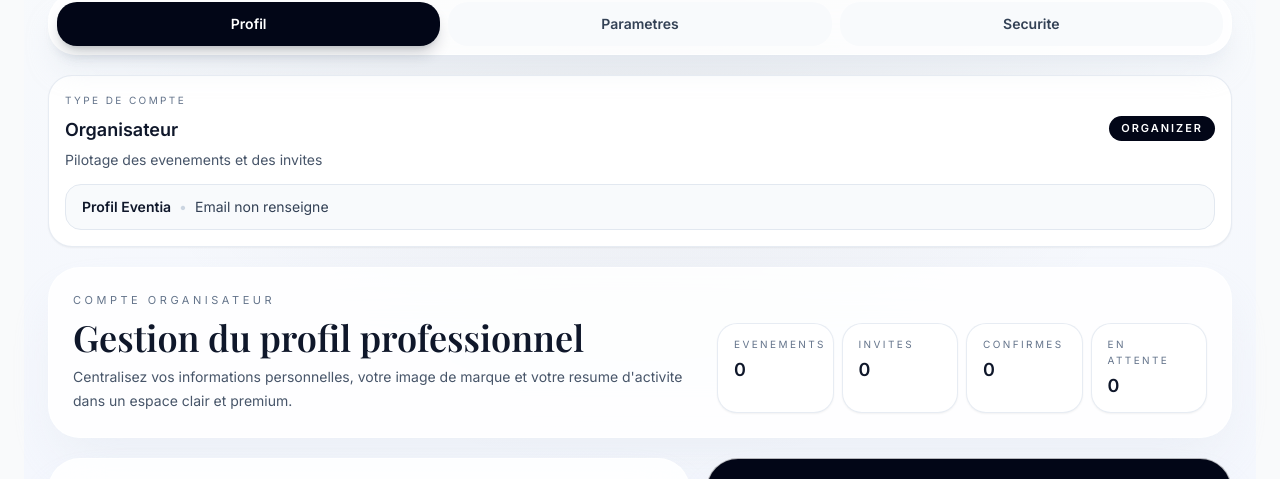
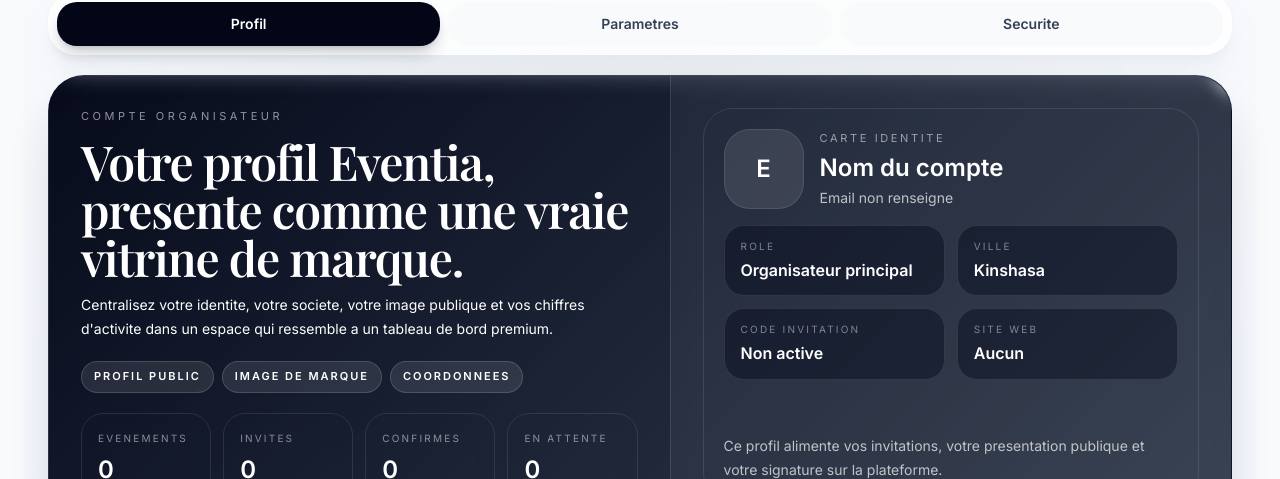
Before and after one commit to PlamediBokanga/eventia, a Next.js app in the folder frontend/: page /dashboard/profile in a window 1280 px wide. Shown: the part 321-800 px from the top of the page. Built offline with nearby package versions, Linux system fonts and the light colour scheme; no server answers.

Commit message:
Upgrade profile page to premium layout

```diff
--- a/frontend/src/app/dashboard/profile/page.tsx
+++ b/frontend/src/app/dashboard/profile/page.tsx
@@ -3,7 +3,7 @@
 import { useEffect, useMemo, useState } from "react";
 import { Header } from "@/components/layout/Header";
 import { AccountSectionTabs } from "@/components/dashboard/AccountSectionTabs";
-import { AccountRoleCard } from "@/components/dashboard/AccountRoleCard";
+
 import { Button } from "@/components/ui/Button";
 import { Input } from "@/components/ui/Input";
 import { useToast } from "@/components/ui/Toast";
@@ -171,24 +171,74 @@
 
         <AccountSectionTabs active="profile" />
 
-        <AccountRoleCard profile={profile} fallbackName={name || 'Profil Eventia'} />
 
-        <section className="rounded-[32px] border border-white/70 bg-white/85 p-5 shadow-2xl shadow-slate-200/60 backdrop-blur-xl md:p-6">
-          <div className="flex flex-col gap-5 lg:flex-row lg:items-end lg:justify-between">
-            <div className="space-y-2">
-              <p className="text-[11px] uppercase tracking-[0.32em] text-slate-500">Compte organisateur</p>
-              <h1 className="text-3xl font-semibold text-slate-900 md:text-4xl">Gestion du profil professionnel</h1>
-              <p className="max-w-2xl text-sm leading-6 text-slate-600">
-                Centralisez vos informations personnelles, votre image de marque et votre resume d'activite dans un espace clair et premium.
-              </p>
+                <section className="overflow-hidden rounded-[36px] border border-slate-900/10 bg-[linear-gradient(135deg,rgba(2,6,23,0.98),rgba(15,23,42,0.95),rgba(30,41,59,0.92))] text-white shadow-2xl shadow-slate-900/20">
+          <div className="grid gap-0 lg:grid-cols-[1.05fr,0.95fr]">
+            <div className="space-y-5 p-6 md:p-8">
+              <div className="space-y-3">
+                <p className="text-[11px] uppercase tracking-[0.32em] text-white/55">Compte organisateur</p>
+                <h1 className="max-w-2xl text-3xl font-semibold tracking-tight md:text-5xl">Votre profil Eventia, presente comme une vraie vitrine de marque.</h1>
+                <p className="max-w-2xl text-sm leading-6 text-white/72">
+                  Centralisez votre identite, votre societe, votre image publique et vos chiffres d'activite dans un espace qui ressemble a un tableau de bord premium.
+                </p>
+              </div>
+
+              <div className="flex flex-wrap gap-2 text-[11px] font-semibold uppercase tracking-[0.18em]">
+                <span className="rounded-full border border-white/15 bg-white/10 px-3 py-1.5">Profil public</span>
+                <span className="rounded-full border border-white/15 bg-white/10 px-3 py-1.5">Image de marque</span>
+                <span className="rounded-full border border-white/15 bg-white/10 px-3 py-1.5">Coordonnees</span>
+              </div>
+
+              <div className="grid gap-3 sm:grid-cols-2 xl:grid-cols-4">
+                {summaryCards.map(card => (
+                  <div key={card.label} className="rounded-[22px] border border-white/10 bg-white/8 px-4 py-4 backdrop-blur">
+                    <p className="text-[10px] uppercase tracking-[0.22em] text-white/50">{card.label}</p>
+                    <p className="mt-2 text-2xl font-semibold text-white">{card.value}</p>
+                  </div>
+                ))}
+              </div>
             </div>
-            <div className="grid gap-2 sm:grid-cols-2 xl:min-w-[460px] xl:grid-cols-4">
-              {summaryCards.map(card => (
-                <div key={card.label} className="rounded-[20px] border border-slate-200/80 bg-white px-4 py-3 shadow-sm">
-                  <p className="text-[10px] uppercase tracking-[0.24em] text-slate-500">{card.label}</p>
-                  <p className="mt-1 text-lg font-semibold text-slate-900">{card.value}</p>
+
+            <div className="border-t border-white/10 bg-white/5 p-6 backdrop-blur md:p-8 lg:border-l lg:border-t-0">
+              <div className="flex h-full flex-col justify-between gap-6 rounded-[30px] border border-white/10 bg-white/8 p-5">
+                <div className="space-y-4">
+                  <div className="flex items-center gap-4">
+                    <div className="flex h-20 w-20 items-center justify-center overflow-hidden rounded-[26px] border border-white/10 bg-white/10 text-2xl font-semibold text-white">
+                      {displayAvatar ? (
+                        <img src={displayAvatar} alt="Avatar organisateur" className="h-full w-full object-cover" />
+                      ) : (
+                        <span>{initials(profile?.name ?? name)}</span>
+                      )}
+                    </div>
+                    <div className="space-y-1">
+                      <p className="text-[11px] uppercase tracking-[0.24em] text-white/55">Carte identite</p>
+                      <p className="text-2xl font-semibold">{profile?.name || name || "Nom du compte"}</p>
+                      <p className="break-all text-sm text-white/70">{profile?.email || "Email non renseigne"}</p>
+                    </div>
+                  </div>
+                  <div className="grid gap-3 sm:grid-cols-2">
+                    <div className="rounded-[20px] border border-white/10 bg-slate-950/40 px-4 py-3">
+                      <p className="text-[10px] uppercase tracking-[0.22em] text-white/45">Role</p>
+                      <p className="mt-1 font-semibold text-white">{profile?.jobTitle || jobTitle || "Organisateur principal"}</p>
+                    </div>
+                    <div className="rounded-[20px] border border-white/10 bg-slate-950/40 px-4 py-3">
+                      <p className="text-[10px] uppercase tracking-[0.22em] text-white/45">Ville</p>
+                      <p className="mt-1 font-semibold text-white">{city || "Kinshasa"}</p>
+                    </div>
+                    <div className="rounded-[20px] border border-white/10 bg-slate-950/40 px-4 py-3">
+                      <p className="text-[10px] uppercase tracking-[0.22em] text-white/45">Code invitation</p>
+                      <p className="mt-1 break-all font-semibold text-white">{profile?.referralCode || "Non active"}</p>
+                    </div>
+                    <div className="rounded-[20px] border border-white/10 bg-slate-950/40 px-4 py-3">
+                      <p className="text-[10px] uppercase tracking-[0.22em] text-white/45">Site web</p>
+                      <p className="mt-1 break-all font-semibold text-white">{website || "Aucun"}</p>
+                    </div>
+                  </div>
                 </div>
-              ))}
+                <p className="text-sm leading-6 text-white/70">
+                  Ce profil alimente vos invitations, votre presentation publique et votre signature sur la plateforme.
+                </p>
+              </div>
             </div>
           </div>
         </section>
```
